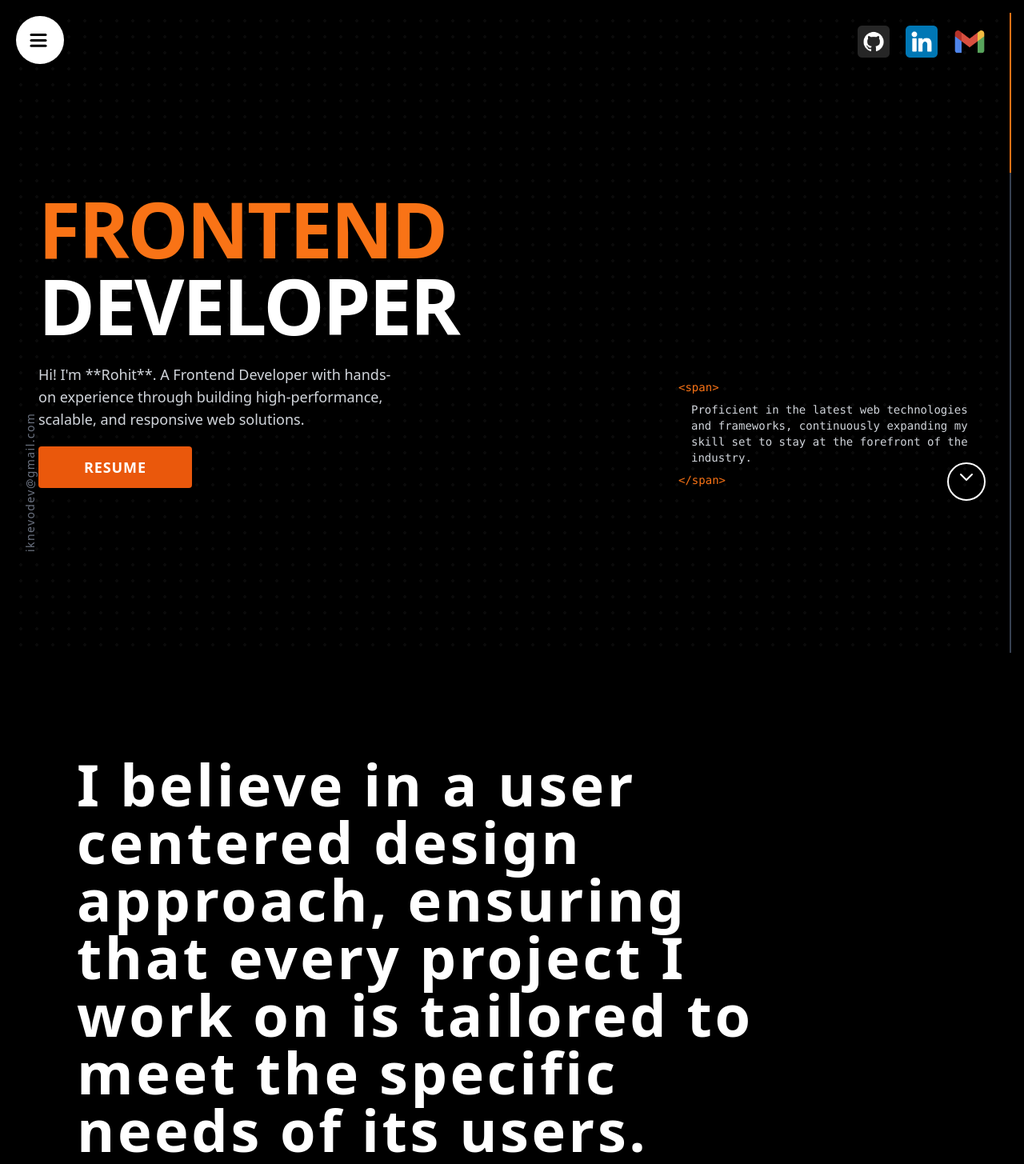
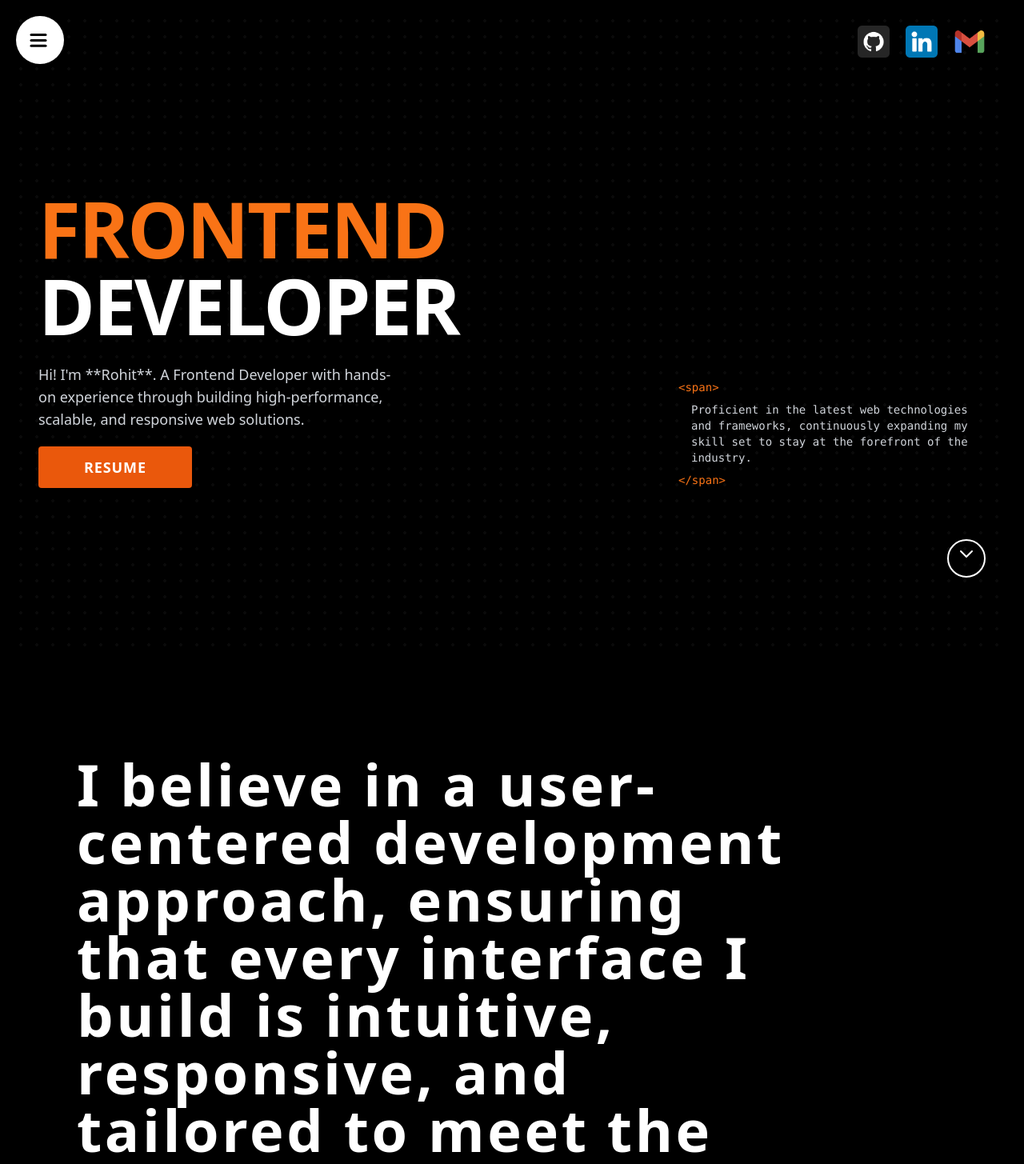
Before and after one commit to rohit-sharma12/Resume, a React (Vite) app: page / in a window 1280 px wide. Shown: the top 1455 px of the page at 80% size. Built offline with nearby package versions, Linux system fonts and the light colour scheme.

Commit message:
small changes

```diff
--- a/src/components/footer.jsx
+++ b/src/components/footer.jsx
@@ -2,12 +2,11 @@ const Footer = () => {
     return (
         <footer className="w-full bg-[#b5b0e0] text-black mt-32 py-6 sm:py-8">
             <div className="max-w-6xl mx-auto flex flex-col md:flex-row items-center justify-between gap-4 px-4 sm:px-8 text-center md:text-left">
-                {/* Left Section */}
+
                 <p className="text-sm sm:text-base font-light">
                     © Rohit 2025. All rights reserved.
                 </p>
 
-                {/* Middle Section */}
                 <a
                     href="mailto:rs0043071@gmail.com"
                     className="text-sm sm:text-base font-medium hover:text-[#3a2db3] transition-colors duration-200"
@@ -15,7 +14,6 @@ const Footer = () => {
                     Thank you for reading — I’d love to hear from you!
                 </a>
 
-                {/* Right Section */}
                 <a
                     href="#privacy-policy"
                     className="text-sm sm:text-base font-light hover:underline hover:text-[#3a2db3] transition-colors duration-200"
--- a/src/components/hero.jsx
+++ b/src/components/hero.jsx
@@ -1,22 +1,14 @@
-import React from 'react';
-
 const HomePage = () => {
     return (
-        // Added overflow-hidden to main div to handle any accidental horizontal scrolling
         <div className="min-h-screen bg-black text-white relative flex items-center justify-center p-4 sm:p-8 overflow-hidden">
-
-            {/* Background stars/dots effect */}
             <div className="absolute inset-0 bg-repeat opacity-20"
                 style={{ backgroundImage: 'radial-gradient(#ffffff33 2px, transparent 1px)', backgroundSize: '20px 20px' }}
             ></div>
 
-            {/* Main Content Container */}
             <div className="relative z-10 max-w-7xl w-full grid grid-cols-1 md:grid-cols-12 gap-8">
 
-                {/* Left Section: Title, Intro, Button, Email */}
-                {/* Reduced padding-y for small devices (py-12 default, py-20 for md+) */}
+
                 <div className="md:col-span-7 flex flex-col justify-center py-12 mt-4 md:py-20">
-                    {/* Adjusted default text size for mobile (text-5xl default) */}
                     <h1 className="text-5xl sm:text-7xl lg:text-8xl font-extrabold tracking-tight mb-6">
                         <span className="text-orange-500 block">FRONTEND</span>
                         <span className="block">DEVELOPER</span>
@@ -32,18 +24,9 @@ const HomePage = () => {
                     >
                         RESUME
                     </a>
-
-                    {/* Email Address: Still hidden on smaller screens, appears only on lg+ */}
-                    <div className="absolute bottom-0 left-0 transform -rotate-90 origin-bottom-left text-gray-500 text-sm tracking-widest pointer-events-none hidden lg:block">
-                        iknevodev@gmail.com
-                    </div>
                 </div>
 
-                {/* Right Section: Code Snippet & Scroll Down */}
-                {/* Resetting alignment for small screens (no items-end) */}
                 <div className="md:col-span-5 flex flex-col md:justify-end md:items-end py-12 md:py-20 relative">
-
-                    {/* Code Snippet Text. Align to left on all screens now. */}
                     <div className="text-left max-w-sm w-full md:ml-auto text-gray-400 font-mono text-sm space-y-2">
                         <p className="text-orange-500">&lt;span&gt;</p>
                         <p className="pl-4 text-gray-300">
@@ -52,11 +35,10 @@ const HomePage = () => {
                         <p className="text-orange-500">&lt;/span&gt;</p>
                     </div>
 
-                    {/* Scroll Down Arrow: Hidden on small devices (sm:hidden) */}
+
                     <button
                         aria-label="Scroll Down"
-                        className="absolute bottom-16 right-0 w-12 h-12 flex items-center justify-center border-2 border-white rounded-full text-white hover:bg-white hover:text-black transition duration-300 hidden md:flex"
-                    // Only show on medium devices and up (md:flex)
+                        className="absolute -bottom-8 right-0 w-12 h-12 flex items-center justify-center border-2 border-white rounded-full text-white hover:bg-white hover:text-black transition duration-300 hidden md:flex"
                     >
                         <svg
                             xmlns="http://www.w3.org/2000/svg"
@@ -71,11 +53,6 @@ const HomePage = () => {
                     </button>
                 </div>
             </div>
-
-            {/* Scroll Indicator Bar (Optional) */}
-            <div className="absolute right-0 top-0 h-full w-0.5 bg-gray-700 hidden sm:block">
-                <div className="w-full h-1/4 bg-orange-500"></div>
-            </div>
         </div>
     );
 };
--- a/src/components/skillsCard.jsx
+++ b/src/components/skillsCard.jsx
@@ -23,12 +23,10 @@ const SkillBadge = (skills) => {
 const SkillsCard = (props) => {
     return (
         <div className="w-full sm:w-[48%] md:w-[31%] lg:w-[30%] bg-black border border-[#64FFDA30] rounded-2xl p-6 sm:p-8 shadow-[0_0_20px_0_#64FFDA30] backdrop-blur-md hover:shadow-[0_0_25px_2px_#64FFDA70] hover:scale-[1.03] transition-all duration-300 mt-6 sm:mt-8">
-            {/* Card Header */}
             <div className="text-2xl sm:text-3xl font-[jaune] text-center text-[#64FFDA] mb-6 tracking-wider">
                 {props.title}
             </div>
 
-            {/* Skill Grid */}
             <div className="grid grid-cols-2 sm:grid-cols-3 gap-4 sm:gap-5 place-items-center">
                 {SkillBadge(props.skills)}
             </div>
--- a/src/pages/page2.jsx
+++ b/src/pages/page2.jsx
@@ -1,36 +1,29 @@
 import { useEffect, useRef } from "react";
-// Import useSpring along with the others
 import { useScroll, motion, useTransform, useSpring } from "framer-motion";
 
 const HeroSectionAnimated = () => {
-
     const element = useRef(null);
 
-    // 1. SCROLL PROGRESS FOR OPACITY (for the second paragraph)
     const { scrollYProgress: opacityProgress } = useScroll({
         target: element,
         offset: ['start 0.7', 'start 0.27']
     });
 
-    // 2. SCROLL PROGRESS FOR SLIDE-IN (for the first paragraph)
     const { scrollYProgress: slideProgress } = useScroll({
         target: element,
         offset: ['start 1', 'start 0.7']
     });
 
-    // 3. APPLY SPRING EFFECT TO THE SLIDE PROGRESS
-    // This makes the slideProgress (0 to 1) smoother and adds momentum.
+
     const smoothSlideProgress = useSpring(slideProgress, {
-        stiffness: 100, // Higher stiffness = faster spring, more resistance
-        damping: 30,    // Higher damping = faster decay of oscillation (less bounce)
-        restDelta: 0.001 // Threshold for the animation to be considered complete
+        stiffness: 100,
+        damping: 30,
+        restDelta: 0.001,
     });
 
-    // 4. TRANSFORM SLIDE PROGRESS into an X-position value.
-    // We use the new smoothSlideProgress here.
     const x = useTransform(smoothSlideProgress, [0, 1], ['200%', '0%']);
 
-    // 5. TRANSFORM OPACITY PROGRESS into an opacity value
+
     const opacity = useTransform(opacityProgress, [0, 1], [0, 1]);
 
     useEffect(() => {
@@ -40,7 +33,6 @@ const HeroSectionAnimated = () => {
         return (
             <motion.p
                 ref={customRef}
-                // Apply both X and opacity based on the smooth progress
                 style={{ x, opacity: smoothSlideProgress }}
                 className="mb-6 leading-relaxed"
             >
@@ -50,13 +42,12 @@ const HeroSectionAnimated = () => {
     }
 
     return (
-        // Retaining overflow-x-hidden to prevent horizontal scrollbar
         <div className="min-h-screen bg-black text-white font-inter overflow-x-hidden">
 
             <div className="max-w-6xl mx-auto px-5 lg:px-8">
                 <section className="py-24 lg:py-36 pt-5 ">
                     <h1 className="text-4xl sm:text-5xl lg:text-7xl font-bold leading-tight max-w-4xl tracking-wider">
-                        I believe in a user centered design approach, ensuring that every project I work on is tailored to meet the specific needs of its users.
+                        I believe in a user-centered development approach, ensuring that every interface I build is intuitive, responsive, and tailored to meet the unique needs of its users.
                     </h1>
                 </section>
 
@@ -76,13 +67,10 @@ const HeroSectionAnimated = () => {
                         </div>
 
                         <div className="md:col-span-2 text-lg font-light text-gray-300">
-
-                            {/* Animated First Paragraph. Now uses spring for smoothness. */}
                             <AnimatedParagraph customRef={element}>
                                 I'm a frontend web developer dedicated to turning ideas into creative solutions. I specialize in creating seamless and intuitive user experiences.
                             </AnimatedParagraph>
 
-                            {/* Animated Second Paragraph */}
                             <motion.p style={{ opacity }} className="leading-relaxed">
                                 My approach focuses on creating scalable, high-performing solutions tailored to both user needs and business objectives. By prioritizing performance, accessibility, and responsiveness, I strive to deliver experiences that not only engage users but also drive tangible results.
                             </motion.p>
```
